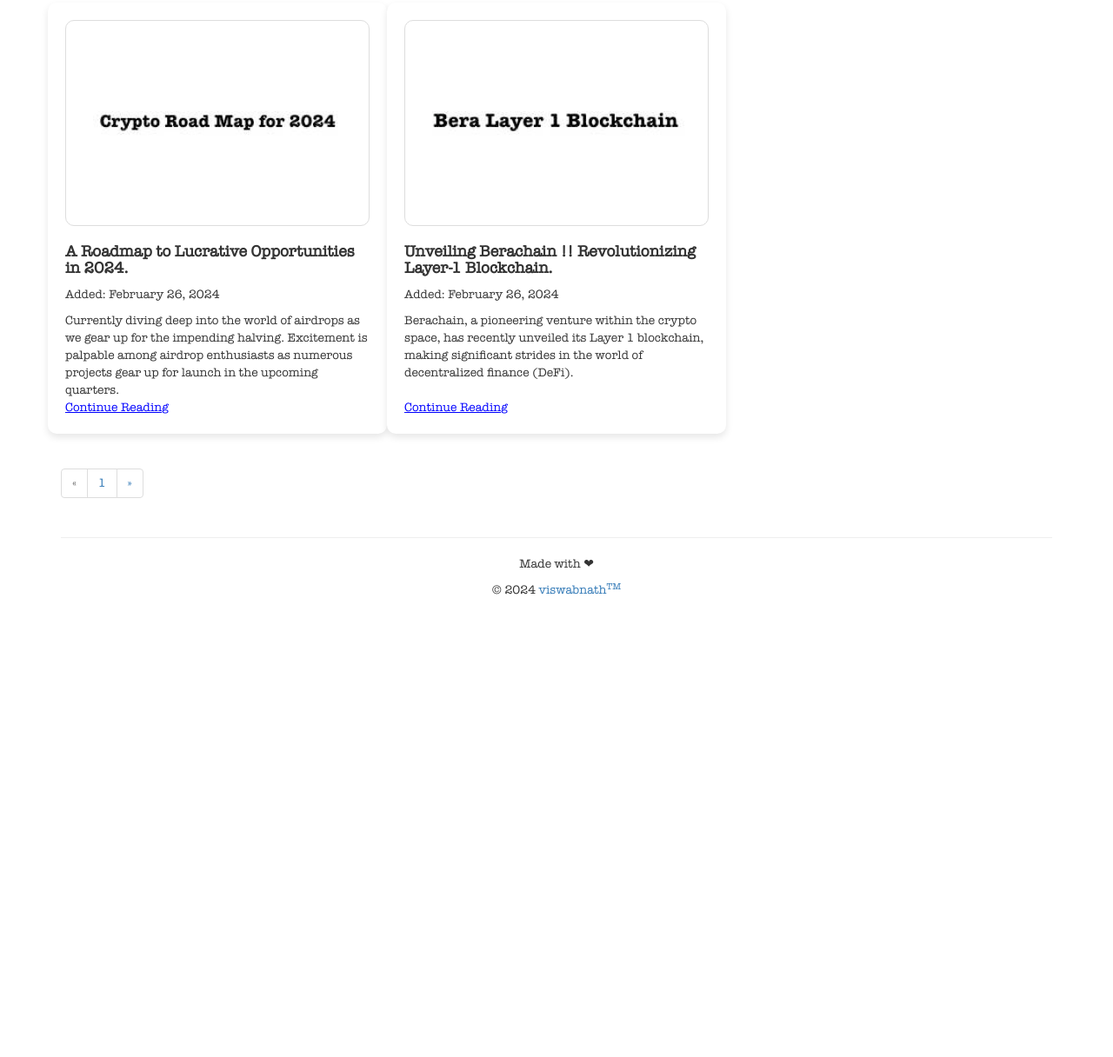
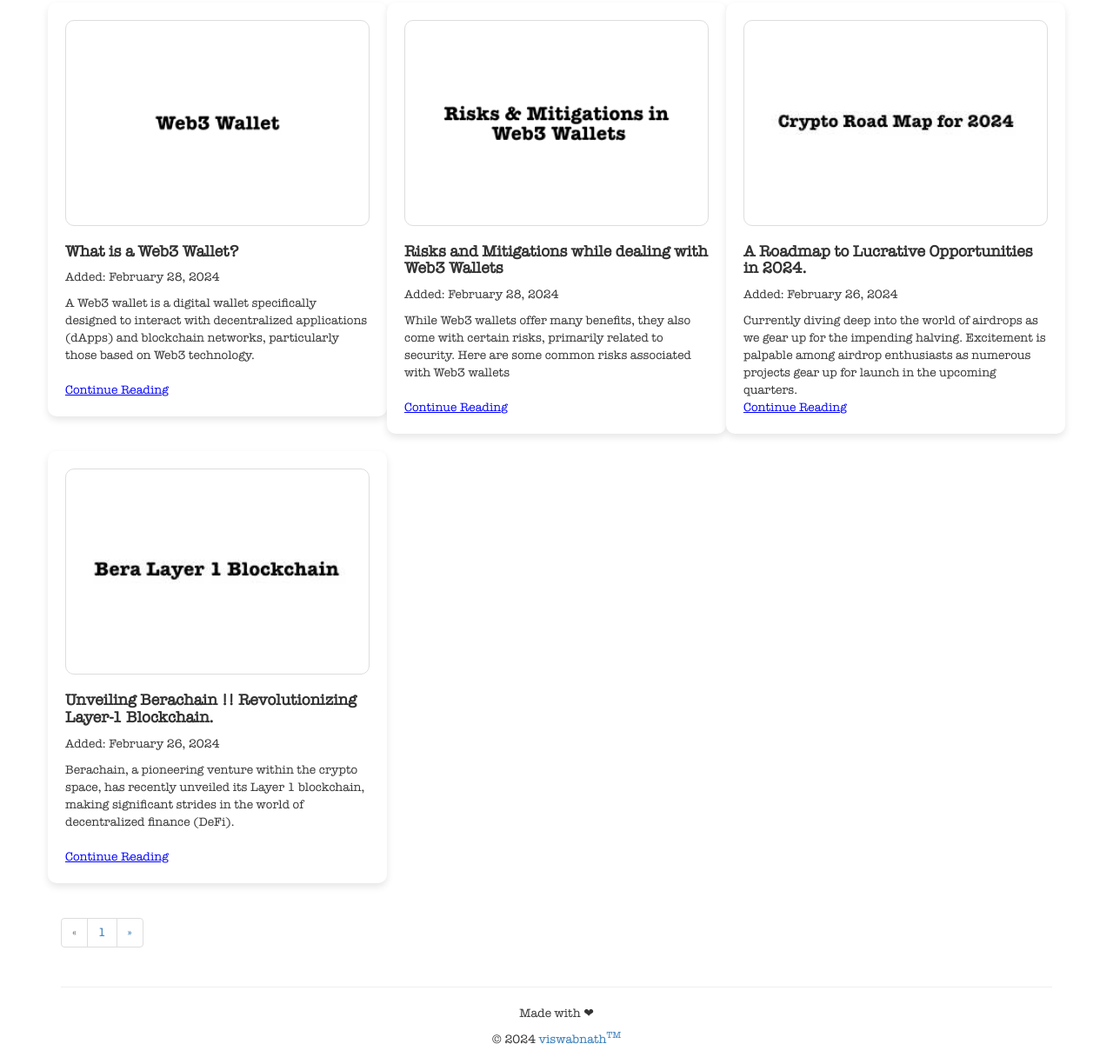
Before and after one commit to viswabnath/CryptoNerd, a plain HTML site: page index.html in a window 1280 px wide. Shown: the part 69-1285 px from the top of the page at 87% size. Before the commit the page ends 800 px from the top, so only its background shows below. Drawn offline with nearby package versions, Linux system fonts and the light colour scheme.

Commit message:
latest blogs

```diff
--- a/index.html
+++ b/index.html
@@ -78,12 +78,14 @@
           <span class="icon-bar"></span>
           <span class="icon-bar"></span>
         </button>
-        <a class="navbar-brand" href="#" style="font-family: 'American Typewriter', sans-serif; font-weight: bold; font-size: 28px;">Crypto Nerd</a>
+        <a class="navbar-brand" href="#"
+          style="font-family: 'American Typewriter', sans-serif; font-weight: bold; font-size: 28px;">Crypto Nerd</a>
       </div>
       <div class="collapse navbar-collapse" id="menu">
         <ul class="nav navbar-nav navbar-right">
           <li><a href="https://bitcoin.org/bitcoin.pdf" target="_blank">BTC WhitePaper</a></li>
-          <li><a href="https://www.nicehash.com/countdown/btc-halving-2024-05-10-12-00" target="_blank">BTC Halving</a></li>
+          <li><a href="https://www.nicehash.com/countdown/btc-halving-2024-05-10-12-00" target="_blank">BTC Halving</a>
+          </li>
           <li><a href="https://etherscan.io/gastracker" target="_blank">Ether Gas Tracker</a></li>
           <li><a href="https://coin360.com/" target="_blank">Crypto Heat Map</a></li>
 
@@ -95,33 +97,68 @@
     <div class="row thumb">
 
       <!-- Blog Cards -->
+      <div class="col-xs-12 col-sm-4 blog-card" data-added-timestamp="2024-02-28T12:30:00" data-content-length="250">
+        <img src="web3.jpg" alt="Blog 1 Thumbnail" class="img-responsive img-thumbnail">
+        <h4 style="font-family: 'American Typewriter', sans-serif; font-weight: bold;"> What is a Web3 Wallet?</h4>
+        <p class="timestamp">Added: February 28, 2024</p>
+        <div class="blog-content">
+          <p>A Web3 wallet is a digital wallet specifically designed to interact with decentralized applications (dApps)
+            and blockchain networks, particularly those based on Web3 technology. </p>
+        </div>
+        <a href="https://viswabnath.medium.com/what-is-a-web3-wallet-52ce17c5fa60">
+          <div class="continue-reading">Continue Reading</div>
+        </a>
+      </div>
+
+      <div class="col-xs-12 col-sm-4 blog-card" data-added-timestamp="2024-02-28T12:30:00" data-content-length="250">
+        <img src="risks.jpg" alt="Blog 1 Thumbnail" class="img-responsive img-thumbnail">
+        <h4 style="font-family: 'American Typewriter', sans-serif; font-weight: bold;"> Risks and Mitigations while
+          dealing with Web3 Wallets</h4>
+        <p class="timestamp">Added: February 28, 2024</p>
+        <div class="blog-content">
+          <p>While Web3 wallets offer many benefits, they also come with certain risks, primarily related to security.
+            Here are some common risks associated with Web3 wallets </p>
+        </div>
+        <a href="https://viswabnath.medium.com/what-is-a-web3-wallet-52ce17c5fa60">
+          <div class="continue-reading">Continue Reading</div>
+        </a>
+      </div>
+
       <div class="col-xs-12 col-sm-4 blog-card" data-added-timestamp="2024-02-26T12:30:00" data-content-length="250">
-          <img src="2024.jpg" alt="Blog 1 Thumbnail" class="img-responsive img-thumbnail">
-        <h4 style="font-family: 'American Typewriter', sans-serif; font-weight: bold;"> A Roadmap to Lucrative Opportunities in 2024.</h4>
+        <img src="2024.jpg" alt="Blog 1 Thumbnail" class="img-responsive img-thumbnail">
+        <h4 style="font-family: 'American Typewriter', sans-serif; font-weight: bold;"> A Roadmap to Lucrative
+          Opportunities in 2024.</h4>
         <p class="timestamp">Added: February 26, 2024</p>
         <div class="blog-content">
-          <p>Currently diving deep into the world of airdrops as we gear up for the impending halving. Excitement is palpable among airdrop enthusiasts as numerous projects gear up for launch in the upcoming quarters.</p>
+          <p>Currently diving deep into the world of airdrops as we gear up for the impending halving. Excitement is
+            palpable among airdrop enthusiasts as numerous projects gear up for launch in the upcoming quarters.</p>
         </div>
-        <a href="https://medium.com/@viswabnath/navigating-the-airdrop-frenzy-a-roadmap-to-lucrative-opportunities-in-2024-e7c88f84a1c8">
+        <a
+          href="https://medium.com/@viswabnath/navigating-the-airdrop-frenzy-a-roadmap-to-lucrative-opportunities-in-2024-e7c88f84a1c8">
 
-        <div class="continue-reading" >Continue Reading</div>
+          <div class="continue-reading">Continue Reading</div>
 
         </a>
       </div>
 
       <div class="col-xs-12 col-sm-4 blog-card" data-added-timestamp="2024-02-26T12:30:00" data-content-length="250">
         <img src="bera.jpg" alt="Blog 1 Thumbnail" class="img-responsive img-thumbnail">
-      <h4 style="font-family: 'American Typewriter', sans-serif; font-weight: bold;"> Unveiling Berachain !! Revolutionizing Layer-1 Blockchain.</h4>
-      <p class="timestamp">Added: February 26, 2024</p>
-      <div class="blog-content">
-        <p>Berachain, a pioneering venture within the crypto space, has recently unveiled its Layer 1 blockchain, making significant strides in the world of decentralized finance (DeFi). </p>
+        <h4 style="font-family: 'American Typewriter', sans-serif; font-weight: bold;"> Unveiling Berachain !!
+          Revolutionizing Layer-1 Blockchain.</h4>
+        <p class="timestamp">Added: February 26, 2024</p>
+        <div class="blog-content">
+          <p>Berachain, a pioneering venture within the crypto space, has recently unveiled its Layer 1 blockchain,
+            making significant strides in the world of decentralized finance (DeFi). </p>
+        </div>
+        <a
+          href="https://viswabnath.medium.com/unveiling-berachain-the-bear-themed-crypto-project-revolutionizing-layer-1-blockchain-29290f898363">
+
+          <div class="continue-reading">Continue Reading</div>
+
+        </a>
       </div>
-      <a href="https://viswabnath.medium.com/unveiling-berachain-the-bear-themed-crypto-project-revolutionizing-layer-1-blockchain-29290f898363">
 
-      <div class="continue-reading" >Continue Reading</div>
 
-      </a>
-    </div>
       <!-- End Blog Cards -->
 
       <!-- Repeat the above block for other blogs -->
```
Also changed, not shown: risks.jpg (added), web3.jpg (added).
